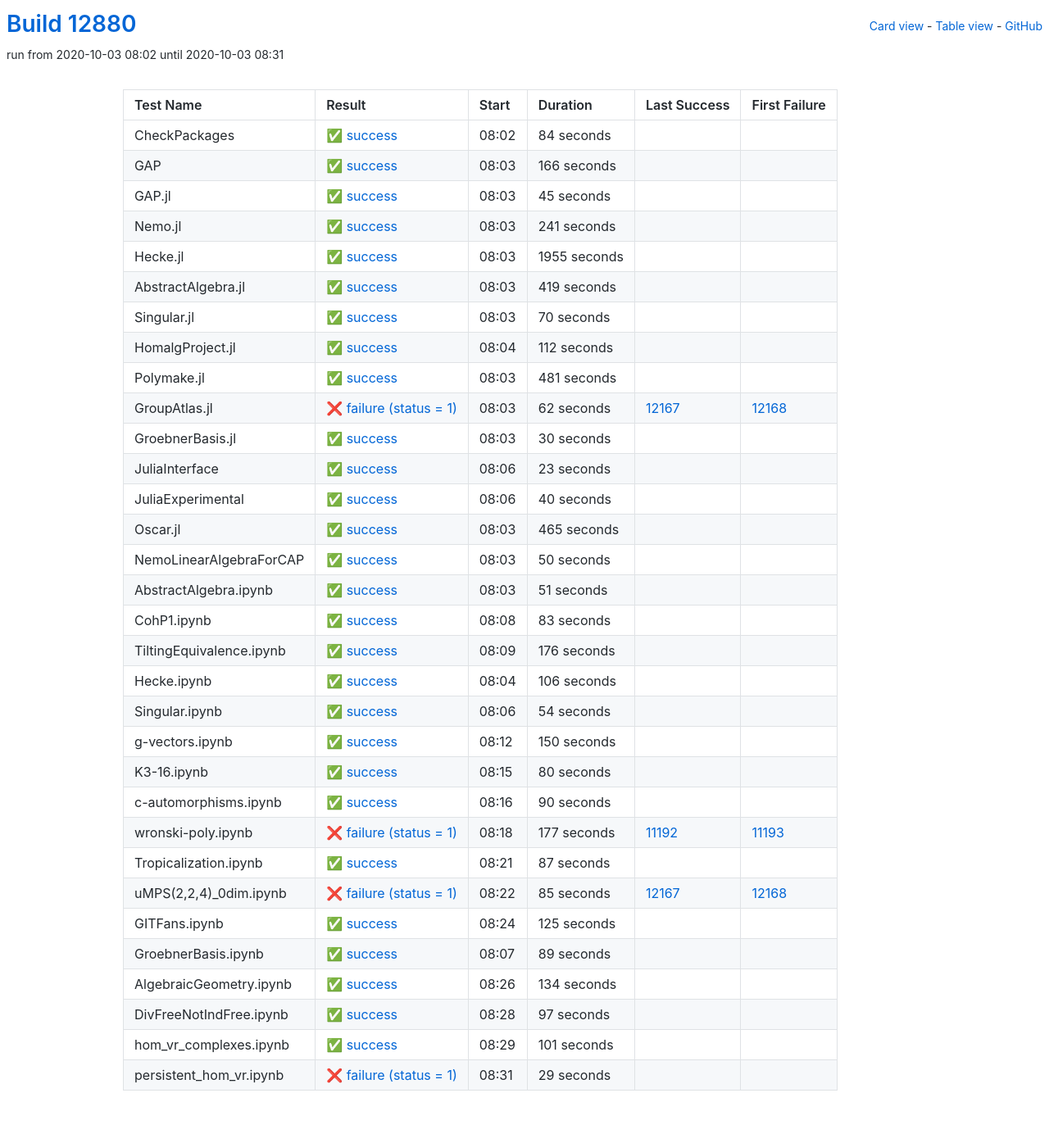
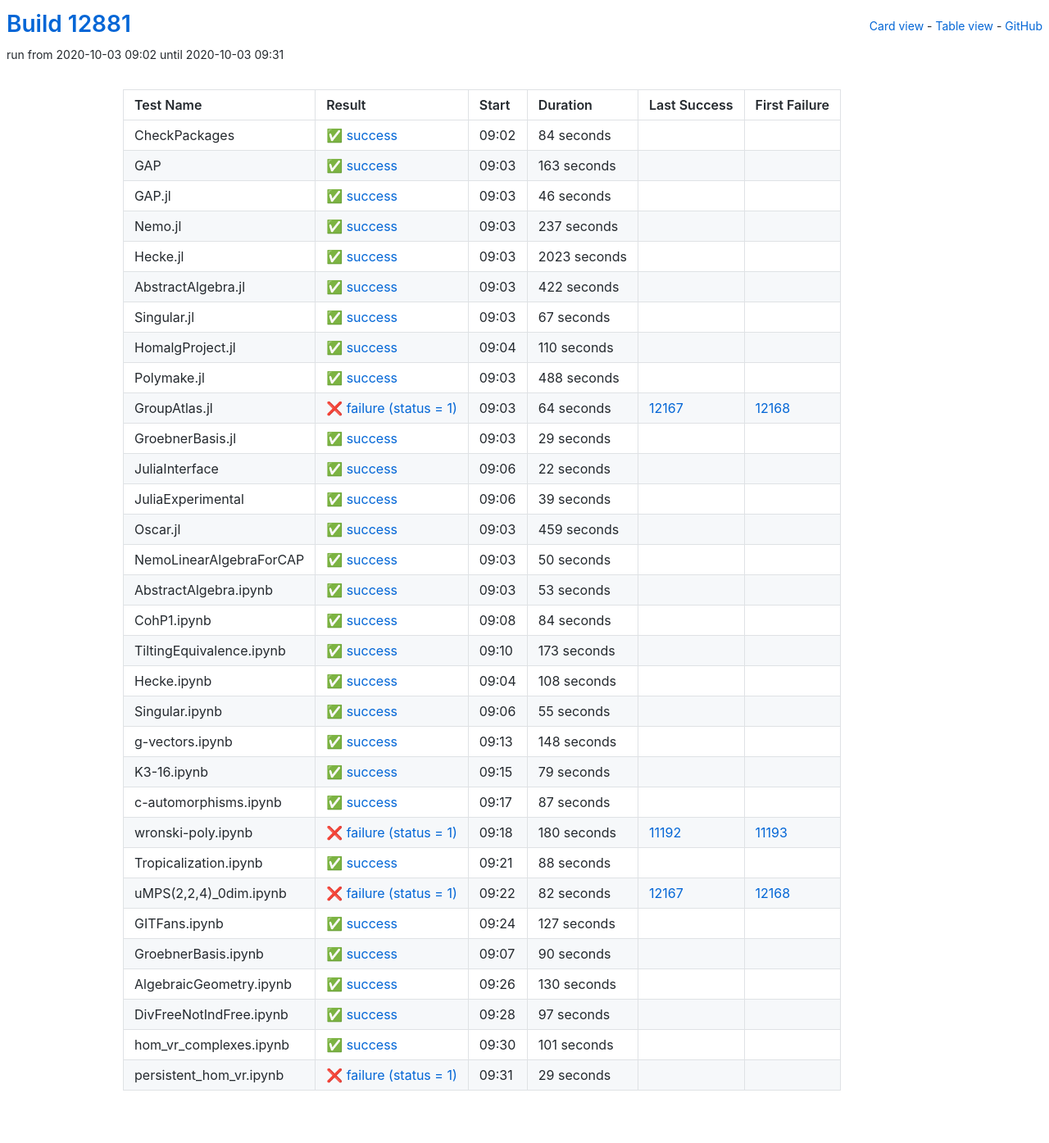
Before and after one commit to oscar-system/oscar-ci-status, a Jekyll site: the page built from table.html, in a window 1280 px wide. Shown: the whole page at 82% size. Built offline with Jekyll 4.4.1, drawn with Linux system fonts in a browser that asks for light colours.

Commit message:
Build #12881

```diff
--- a/_data/ci.yml
+++ b/_data/ci.yml
@@ -1,6 +1,6 @@
 ---
-build: 12880
-build_url: https://oscarci.mathematik.uni-kl.de/job/oscar/12880/
+build: 12881
+build_url: https://oscarci.mathematik.uni-kl.de/job/oscar/12881/
 job: oscar
 organization: oscar-system
 repo: oscar-ci-status
@@ -8,8 +8,8 @@
 tests:
 - name: CheckPackages
   id: checkpackages
-  log: https://oscarci.mathematik.uni-kl.de/job/oscar/12880/artifact/logs/build-12880/CheckPackages.log
-  start: 2020-10-03 08:02
+  log: https://oscarci.mathematik.uni-kl.de/job/oscar/12881/artifact/logs/build-12881/CheckPackages.log
+  start: 2020-10-03 09:02
   success: true
   exitcode: 0
   status: success
@@ -20,164 +20,164 @@
   first_failure_url:
 - name: GAP
   id: gap
-  log: https://oscarci.mathematik.uni-kl.de/job/oscar/12880/artifact/logs/build-12880/GAP.log
-  start: 2020-10-03 08:03
+  log: https://oscarci.mathematik.uni-kl.de/job/oscar/12881/artifact/logs/build-12881/GAP.log
+  start: 2020-10-03 09:03
   success: true
   exitcode: 0
   status: success
-  duration: 166
+  duration: 163
   last_success: false
   last_success_url:
   first_failure: false
   first_failure_url:
 - name: GAP.jl
   id: gap-jl
-  log: https://oscarci.mathematik.uni-kl.de/job/oscar/12880/artifact/logs/build-12880/GAP.jl.log
-  start: 2020-10-03 08:03
+  log: https://oscarci.mathematik.uni-kl.de/job/oscar/12881/artifact/logs/build-12881/GAP.jl.log
+  start: 2020-10-03 09:03
   success: true
   exitcode: 0
   status: success
-  duration: 45
+  duration: 46
   last_success: false
   last_success_url:
   first_failure: false
   first_failure_url:
 - name: Nemo.jl
   id: nemo-jl
-  log: https://oscarci.mathematik.uni-kl.de/job/oscar/12880/artifact/logs/build-12880/Nemo.jl.log
-  start: 2020-10-03 08:03
+  log: https://oscarci.mathematik.uni-kl.de/job/oscar/12881/artifact/logs/build-12881/Nemo.jl.log
+  start: 2020-10-03 09:03
   success: true
   exitcode: 0
   status: success
-  duration: 241
+  duration: 237
   last_success: false
   last_success_url:
   first_failure: false
   first_failure_url:
 - name: Hecke.jl
   id: hecke-jl
-  log: https://oscarci.mathematik.uni-kl.de/job/oscar/12880/artifact/logs/build-12880/Hecke.jl.log
-  start: 2020-10-03 08:03
+  log: https://oscarci.mathematik.uni-kl.de/job/oscar/12881/artifact/logs/build-12881/Hecke.jl.log
+  start: 2020-10-03 09:03
   success: true
   exitcode: 0
   status: success
-  duration: 1955
+  duration: 2023
   last_success: false
   last_success_url:
   first_failure: false
   first_failure_url:
 - name: AbstractAlgebra.jl
   id: abstractalgebra-jl
-  log: https://oscarci.mathematik.uni-kl.de/job/oscar/12880/artifact/logs/build-12880/AbstractAlgebra.jl.log
-  start: 2020-10-03 08:03
+  log: https://oscarci.mathematik.uni-kl.de/job/oscar/12881/artifact/logs/build-12881/AbstractAlgebra.jl.log
+  start: 2020-10-03 09:03
   success: true
   exitcode: 0
   status: success
-  duration: 419
+  duration: 422
   last_success: false
   last_success_url:
   first_failure: false
   first_failure_url:
 - name: Singular.jl
   id: singular-jl
-  log: https://oscarci.mathematik.uni-kl.de/job/oscar/12880/artifact/logs/build-12880/Singular.jl.log
-  start: 2020-10-03 08:03
+  log: https://oscarci.mathematik.uni-kl.de/job/oscar/12881/artifact/logs/build-12881/Singular.jl.log
+  start: 2020-10-03 09:03
   success: true
   exitcode: 0
   status: success
-  duration: 70
+  duration: 67
   last_success: false
   last_success_url:
   first_failure: false
   first_failure_url:
 - name: HomalgProject.jl
   id: homalgproject-jl
-  log: https://oscarci.mathematik.uni-kl.de/job/oscar/12880/artifact/logs/build-12880/HomalgProject.jl.log
-  start: 2020-10-03 08:04
+  log: https://oscarci.mathematik.uni-kl.de/job/oscar/12881/artifact/logs/build-12881/HomalgProject.jl.log
+  start: 2020-10-03 09:04
   success: true
   exitcode: 0
   status: success
-  duration: 112
+  duration: 110
   last_success: false
   last_success_url:
   first_failure: false
   first_failure_url:
 - name: Polymake.jl
   id: polymake-jl
-  log: https://oscarci.mathematik.uni-kl.de/job/oscar/12880/artifact/logs/build-12880/Polymake.jl.log
-  start: 2020-10-03 08:03
+  log: https://oscarci.mathematik.uni-kl.de/job/oscar/12881/artifact/logs/build-12881/Polymake.jl.log
+  start: 2020-10-03 09:03
   success: true
   exitcode: 0
   status: success
-  duration: 481
+  duration: 488
   last_success: false
   last_success_url:
   first_failure: false
   first_failure_url:
 - name: GroupAtlas.jl
   id: groupatlas-jl
-  log: https://oscarci.mathematik.uni-kl.de/job/oscar/12880/artifact/logs/build-12880/GroupAtlas.jl.log
-  start: 2020-10-03 08:03
+  log: https://oscarci.mathematik.uni-kl.de/job/oscar/12881/artifact/logs/build-12881/GroupAtlas.jl.log
+  start: 2020-10-03 09:03
   success: false
   exitcode: 1
   status: failure
-  duration: 62
+  duration: 64
   last_success: 12167
   last_success_url: https://oscarci.mathematik.uni-kl.de/job/oscar/12167/
   first_failure: 12168
   first_failure_url: https://oscarci.mathematik.uni-kl.de/job/oscar/12168/
 - name: GroebnerBasis.jl
   id: groebnerbasis-jl
-  log: https://oscarci.mathematik.uni-kl.de/job/oscar/12880/artifact/logs/build-12880/GroebnerBasis.jl.log
-  start: 2020-10-03 08:03
+  log: https://oscarci.mathematik.uni-kl.de/job/oscar/12881/artifact/logs/build-12881/GroebnerBasis.jl.log
+  start: 2020-10-03 09:03
   success: true
   exitcode: 0
   status: success
-  duration: 30
+  duration: 29
   last_success: false
   last_success_url:
   first_failure: false
   first_failure_url:
 - name: JuliaInterface
   id: juliainterface
-  log: https://oscarci.mathematik.uni-kl.de/job/oscar/12880/artifact/logs/build-12880/JuliaInterface.log
-  start: 2020-10-03 08:06
+  log: https://oscarci.mathematik.uni-kl.de/job/oscar/12881/artifact/logs/build-12881/JuliaInterface.log
+  start: 2020-10-03 09:06
   success: true
   exitcode: 0
   status: success
-  duration: 23
+  duration: 22
   last_success: false
   last_success_url:
   first_failure: false
   first_failure_url:
 - name: JuliaExperimental
   id: juliaexperimental
-  log: https://oscarci.mathematik.uni-kl.de/job/oscar/12880/artifact/logs/build-12880/JuliaExperimental.log
-  start: 2020-10-03 08:06
+  log: https://oscarci.mathematik.uni-kl.de/job/oscar/12881/artifact/logs/build-12881/JuliaExperimental.log
+  start: 2020-10-03 09:06
   success: true
   exitcode: 0
   status: success
-  duration: 40
+  duration: 39
   last_success: false
   last_success_url:
   first_failure: false
   first_failure_url:
 - name: Oscar.jl
   id: oscar-jl
-  log: https://oscarci.mathematik.uni-kl.de/job/oscar/12880/artifact/logs/build-12880/Oscar.jl.log
-  start: 2020-10-03 08:03
+  log: https://oscarci.mathematik.uni-kl.de/job/oscar/12881/artifact/logs/build-12881/Oscar.jl.log
+  start: 2020-10-03 09:03
   success: true
   exitcode: 0
   status: success
-  duration: 465
+  duration: 459
   last_success: false
   last_success_url:
   first_failure: false
   first_failure_url:
 - name: NemoLinearAlgebraForCAP
   id: nemolinearalgebraforcap
-  log: https://oscarci.mathematik.uni-kl.de/job/oscar/12880/artifact/logs/build-12880/NemoLinearAlgebraForCAP.log
-  start: 2020-10-03 08:03
+  log: https://oscarci.mathematik.uni-kl.de/job/oscar/12881/artifact/logs/build-12881/NemoLinearAlgebraForCAP.log
+  start: 2020-10-03 09:03
   success: true
   exitcode: 0
   status: success
@@ -188,92 +188,152 @@
   first_failure_url:
 - name: AbstractAlgebra.ipynb
   id: abstractalgebra-ipynb
-  log: https://oscarci.mathematik.uni-kl.de/job/oscar/12880/artifact/logs/build-12880/AbstractAlgebra.ipynb.log
-  start: 2020-10-03 08:03
+  log: https://oscarci.mathematik.uni-kl.de/job/oscar/12881/artifact/logs/build-12881/AbstractAlgebra.ipynb.log
+  start: 2020-10-03 09:03
   success: true
   exitcode: 0
   status: success
-  duration: 51
+  duration: 53
   last_success: false
   last_success_url:
   first_failure: false
   first_failure_url:
 - name: CohP1.ipynb
   id: cohp1-ipynb
-  log: https://oscarci.mathematik.uni-kl.de/job/oscar/12880/artifact/logs/build-12880/CohP1.ipynb.log
-  start: 2020-10-03 08:08
+  log: https://oscarci.mathematik.uni-kl.de/job/oscar/12881/artifact/logs/build-12881/CohP1.ipynb.log
+  start: 2020-10-03 09:08
   success: true
   exitcode: 0
   status: success
-  duration: 83
+  duration: 84
   last_success: false
   last_success_url:
   first_failure: false
   first_failure_url:
 - name: TiltingEquivalence.ipynb
   id: tiltingequivalence-ipynb
-  log: https://oscarci.mathematik.uni-kl.de/job/oscar/12880/artifact/logs/build-12880/TiltingEquivalence.ipynb.log
-  start: 2020-10-03 08:09
+  log: https://oscarci.mathematik.uni-kl.de/job/oscar/12881/artifact/logs/build-12881/TiltingEquivalence.ipynb.log
+  start: 2020-10-03 09:10
   success: true
   exitcode: 0
   status: success
-  duration: 176
+  duration: 173
   last_success: false
   last_success_url:
   first_failure: false
   first_failure_url:
 - name: Hecke.ipynb
   id: hecke-ipynb
-  log: https://oscarci.mathematik.uni-kl.de/job/oscar/12880/artifact/logs/build-12880/Hecke.ipynb.log
-  start: 2020-10-03 08:04
+  log: https://oscarci.mathematik.uni-kl.de/job/oscar/12881/artifact/logs/build-12881/Hecke.ipynb.log
+  start: 2020-10-03 09:04
   success: true
   exitcode: 0
   status: success
-  duration: 106
+  duration: 108
   last_success: false
   last_success_url:
   first_failure: false
   first_failure_url:
 - name: Singular.ipynb
   id: singular-ipynb
-  log: https://oscarci.mathematik.uni-kl.de/job/oscar/12880/artifact/logs/build-12880/Singular.ipynb.log
-  start: 2020-10-03 08:06
+  log: https://oscarci.mathematik.uni-kl.de/job/oscar/12881/artifact/logs/build-12881/Singular.ipynb.log
+  start: 2020-10-03 09:06
   success: true
   exitcode: 0
   status: success
-  duration: 54
+  duration: 55
   last_success: false
   last_success_url:
   first_failure: false
   first_failure_url:
 - name: g-vectors.ipynb
   id: g-vectors-ipynb
-  log: https://oscarci.mathematik.uni-kl.de/job/oscar/12880/artifact/logs/build-12880/g-vectors.ipynb.log
-  start: 2020-10-03 08:12
+  log: https://oscarci.mathematik.uni-kl.de/job/oscar/12881/artifact/logs/build-12881/g-vectors.ipynb.log
+  start: 2020-10-03 09:13
   success: true
   exitcode: 0
   status: success
-  duration: 150
+  duration: 148
   last_success: false
   last_success_url:
   first_failure: false
   first_failure_url:
 - name: K3-16.ipynb
   id: k3-16-ipynb
-  log: https://oscarci.mathematik.uni-kl.de/job/oscar/12880/artifact/logs/build-12880/K3-16.ipynb.log
-  start: 2020-10-03 08:15
+  log: https://oscarci.mathematik.uni-kl.de/job/oscar/12881/artifact/logs/build-12881/K3-16.ipynb.log
+  start: 2020-10-03 09:15
   success: true
   exitcode: 0
   status: success
-  duration: 80
+  duration: 79
   last_success: false
   last_success_url:
   first_failure: false
   first_failure_url:
 - name: c-automorphisms.ipynb
   id: c-automorphisms-ipynb
-  log: https://oscarci.mathematik.uni-kl.de/job/oscar/12880/artifact/logs/build-12880/c-automorphisms.ipynb.log
-  start: 2020-10-03 08:16
+  log: https://oscarci.mathematik.uni-kl.de/job/oscar/12881/artifact/logs/build-12881/c-automorphisms.ipynb.log
+  start: 2020-10-03 09:17
+  success: true
+  exitcode: 0
+  status: success
+  duration: 87
+  last_success: false
+  last_success_url:
+  first_failure: false
+  first_failure_url:
+- name: wronski-poly.ipynb
+  id: wronski-poly-ipynb
+  log: https://oscarci.mathematik.uni-kl.de/job/oscar/12881/artifact/logs/build-12881/wronski-poly.ipynb.log
+  start: 2020-10-03 09:18
+  success: false
+  exitcode: 1
+  status: failure
+  duration: 180
+  last_success: 11192
+  last_success_url: https://oscarci.mathematik.uni-kl.de/job/oscar/11192/
+  first_failure: 11193
+  first_failure_url: https://oscarci.mathematik.uni-kl.de/job/oscar/11193/
+- name: Tropicalization.ipynb
+  id: tropicalization-ipynb
+  log: https://oscarci.mathematik.uni-kl.de/job/oscar/12881/artifact/logs/build-12881/Tropicalization.ipynb.log
+  start: 2020-10-03 09:21
+  success: true
+  exitcode: 0
+  status: success
+  duration: 88
+  last_success: false
+  last_success_url:
+  first_failure: false
+  first_failure_url:
+- name: uMPS(2,2,4)_0dim.ipynb
+  id: umps-2-2-4-0dim-ipynb
+  log: https://oscarci.mathematik.uni-kl.de/job/oscar/12881/artifact/logs/build-12881/uMPS-2-2-4-_0dim.ipynb.log
+  start: 2020-10-03 09:22
+  success: false
+  exitcode: 1
+  status: failure
+  duration: 82
+  last_success: 12167
+  last_success_url: https://oscarci.mathematik.uni-kl.de/job/oscar/12167/
+  first_failure: 12168
+  first_failure_url: https://oscarci.mathematik.uni-kl.de/job/oscar/12168/
+- name: GITFans.ipynb
+  id: gitfans-ipynb
+  log: https://oscarci.mathematik.uni-kl.de/job/oscar/12881/artifact/logs/build-12881/GITFans.ipynb.log
+  start: 2020-10-03 09:24
+  success: true
+  exitcode: 0
+  status: success
+  duration: 127
+  last_success: false
+  last_success_url:
+  first_failure: false
+  first_failure_url:
+- name: GroebnerBasis.ipynb
+  id: groebnerbasis-ipynb
+  log: https://oscarci.mathematik.uni-kl.de/job/oscar/12881/artifact/logs/build-12881/GroebnerBasis.ipynb.log
+  start: 2020-10-03 09:07
   success: true
   exitcode: 0
   status: success
@@ -282,82 +342,22 @@
   last_success_url:
   first_failure: false
   first_failure_url:
-- name: wronski-poly.ipynb
-  id: wronski-poly-ipynb
-  log: https://oscarci.mathematik.uni-kl.de/job/oscar/12880/artifact/logs/build-12880/wronski-poly.ipynb.log
-  start: 2020-10-03 08:18
-  success: false
-  exitcode: 1
-  status: failure
-  duration: 177
-  last_success: 11192
-  last_success_url: https://oscarci.mathematik.uni-kl.de/job/oscar/11192/
-  first_failure: 11193
-  first_failure_url: https://oscarci.mathematik.uni-kl.de/job/oscar/11193/
-- name: Tropicalization.ipynb
-  id: tropicalization-ipynb
-  log: https://oscarci.mathematik.uni-kl.de/job/oscar/12880/artifact/logs/build-12880/Tropicalization.ipynb.log
-  start: 2020-10-03 08:21
+- name: AlgebraicGeometry.ipynb
+  id: algebraicgeometry-ipynb
+  log: https://oscarci.mathematik.uni-kl.de/job/oscar/12881/artifact/logs/build-12881/AlgebraicGeometry.ipynb.log
+  start: 2020-10-03 09:26
   success: true
   exitcode: 0
   status: success
-  duration: 87
-  last_success: false
-  last_success_url:
-  first_failure: false
-  first_failure_url:
-- name: uMPS(2,2,4)_0dim.ipynb
-  id: umps-2-2-4-0dim-ipynb
-  log: https://oscarci.mathematik.uni-kl.de/job/oscar/12880/artifact/logs/build-12880/uMPS-2-2-4-_0dim.ipynb.log
-  start: 2020-10-03 08:22
-  success: false
-  exitcode: 1
-  status: failure
-  duration: 85
-  last_success: 12167
-  last_success_url: https://oscarci.mathematik.uni-kl.de/job/oscar/12167/
-  first_failure: 12168
-  first_failure_url: https://oscarci.mathematik.uni-kl.de/job/oscar/12168/
-- name: GITFans.ipynb
-  id: gitfans-ipynb
-  log: https://oscarci.mathematik.uni-kl.de/job/oscar/12880/artifact/logs/build-12880/GITFans.ipynb.log
-  start: 2020-10-03 08:24
-  success: true
-  exitcode: 0
-  status: success
-  duration: 125
-  last_success: false
-  last_success_url:
-  first_failure: false
-  first_failure_url:
-- name: GroebnerBasis.ipynb
-  id: groebnerbasis-ipynb
-  log: https://oscarci.mathematik.uni-kl.de/job/oscar/12880/artifact/logs/build-12880/GroebnerBasis.ipynb.log
-  start: 2020-10-03 08:07
-  success: true
-  exitcode: 0
-  status: success
-  duration: 89
-  last_success: false
-  last_success_url:
-  first_failure: false
-  first_failure_url:
-- name: AlgebraicGeometry.ipynb
-  id: algebraicgeometry-ipynb
-  log: https://oscarci.mathematik.uni-kl.de/job/oscar/12880/artifact/logs/build-12880/AlgebraicGeometry.ipynb.log
-  start: 2020-10-03 08:26
-  success: true
-  exitcode: 0
-  status: success
-  duration: 134
+  duration: 130
   last_success: false
   last_success_url:
   first_failure: false
   first_failure_url:
 - name: DivFreeNotIndFree.ipynb
   id: divfreenotindfree-ipynb
-  log: https://oscarci.mathematik.uni-kl.de/job/oscar/12880/artifact/logs/build-12880/DivFreeNotIndFree.ipynb.log
-  start: 2020-10-03 08:28
+  log: https://oscarci.mathematik.uni-kl.de/job/oscar/12881/artifact/logs/build-12881/DivFreeNotIndFree.ipynb.log
+  start: 2020-10-03 09:28
   success: true
   exitcode: 0
   status: success
@@ -368,8 +368,8 @@
   first_failure_url:
 - name: hom_vr_complexes.ipynb
   id: hom-vr-complexes-ipynb
-  log: https://oscarci.mathematik.uni-kl.de/job/oscar/12880/artifact/logs/build-12880/hom_vr_complexes.ipynb.log
-  start: 2020-10-03 08:29
+  log: https://oscarci.mathematik.uni-kl.de/job/oscar/12881/artifact/logs/build-12881/hom_vr_complexes.ipynb.log
+  start: 2020-10-03 09:30
   success: true
   exitcode: 0
   status: success
@@ -380,8 +380,8 @@
   first_failure_url:
 - name: persistent_hom_vr.ipynb
   id: persistent-hom-vr-ipynb
-  log: https://oscarci.mathematik.uni-kl.de/job/oscar/12880/artifact/logs/build-12880/persistent_hom_vr.ipynb.log
-  start: 2020-10-03 08:31
+  log: https://oscarci.mathematik.uni-kl.de/job/oscar/12881/artifact/logs/build-12881/persistent_hom_vr.ipynb.log
+  start: 2020-10-03 09:31
   success: false
   exitcode: 1
   status: failure
```
Also changed, not shown: README.md.
